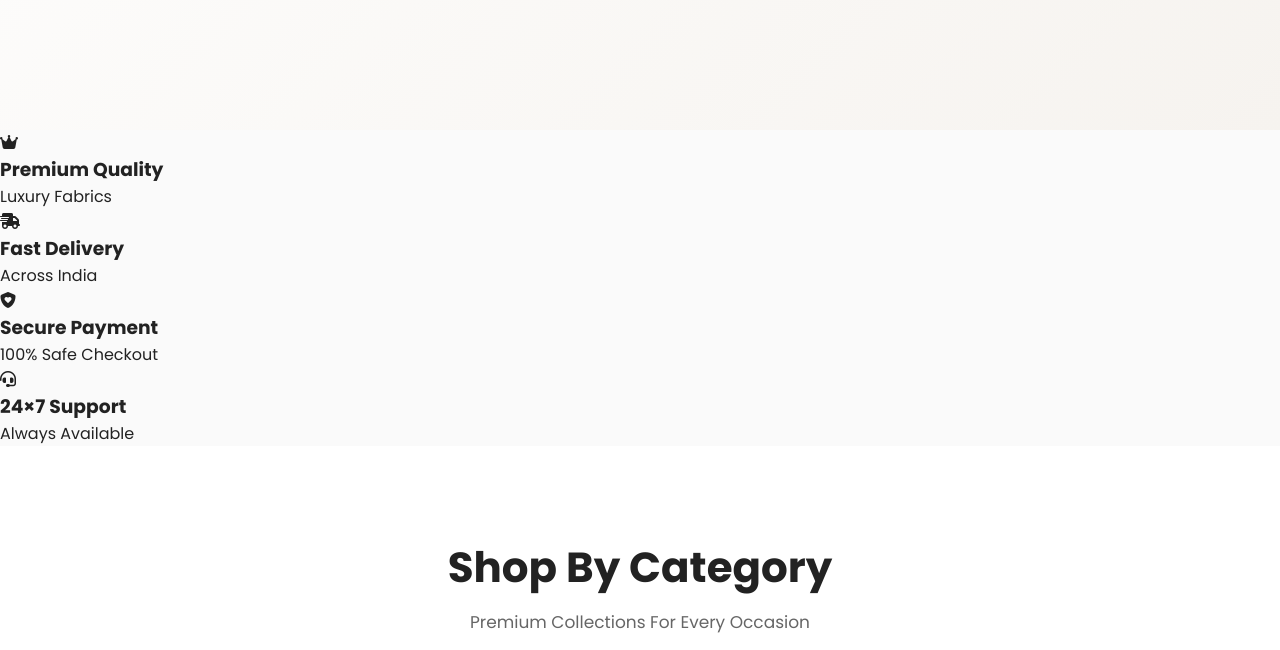
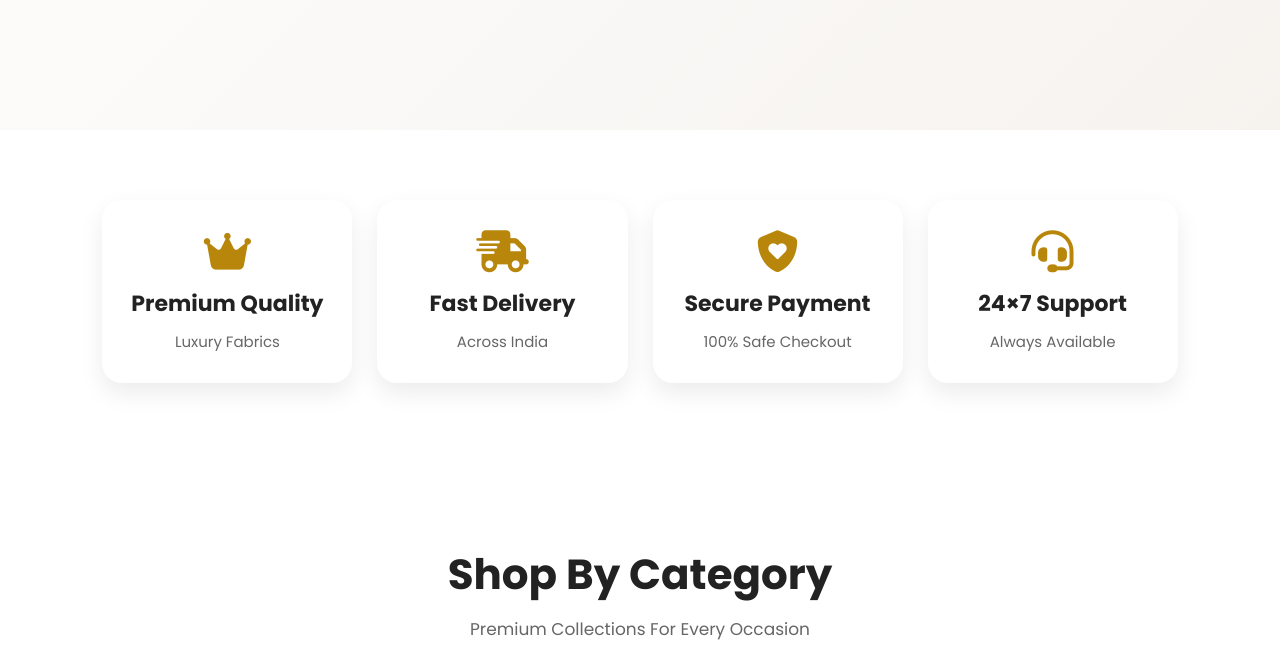
Before and after one commit to bittuk13272-ctrl/Bk-clothing-, a plain HTML site: page index.html in a window 1280 px wide. Shown: the part 733-1383 px from the top of the page. Drawn offline with Linux system fonts and the light colour scheme.

Commit message:
Add styles for features section in style.css
Added styles for features section including grid layout and hover effects.

```diff
--- a/style.css
+++ b/style.css
@@ -636,3 +636,41 @@ footer{
     font-size:20px;
     z-index:999;
 }
+/* FEATURES */
+
+.features{
+    display:grid;
+    grid-template-columns:repeat(auto-fit,minmax(220px,1fr));
+    gap:25px;
+    padding:70px 8%;
+    background:#fff;
+}
+
+.feature{
+    background:#fff;
+    padding:30px 20px;
+    text-align:center;
+    border-radius:20px;
+    box-shadow:0 10px 25px rgba(0,0,0,.08);
+    transition:.3s;
+}
+
+.feature:hover{
+    transform:translateY(-8px);
+}
+
+.feature i{
+    font-size:42px;
+    color:#b8860b;
+    margin-bottom:15px;
+}
+
+.feature h3{
+    font-size:22px;
+    margin-bottom:10px;
+}
+
+.feature p{
+    color:#666;
+    font-size:15px;
+}
```
